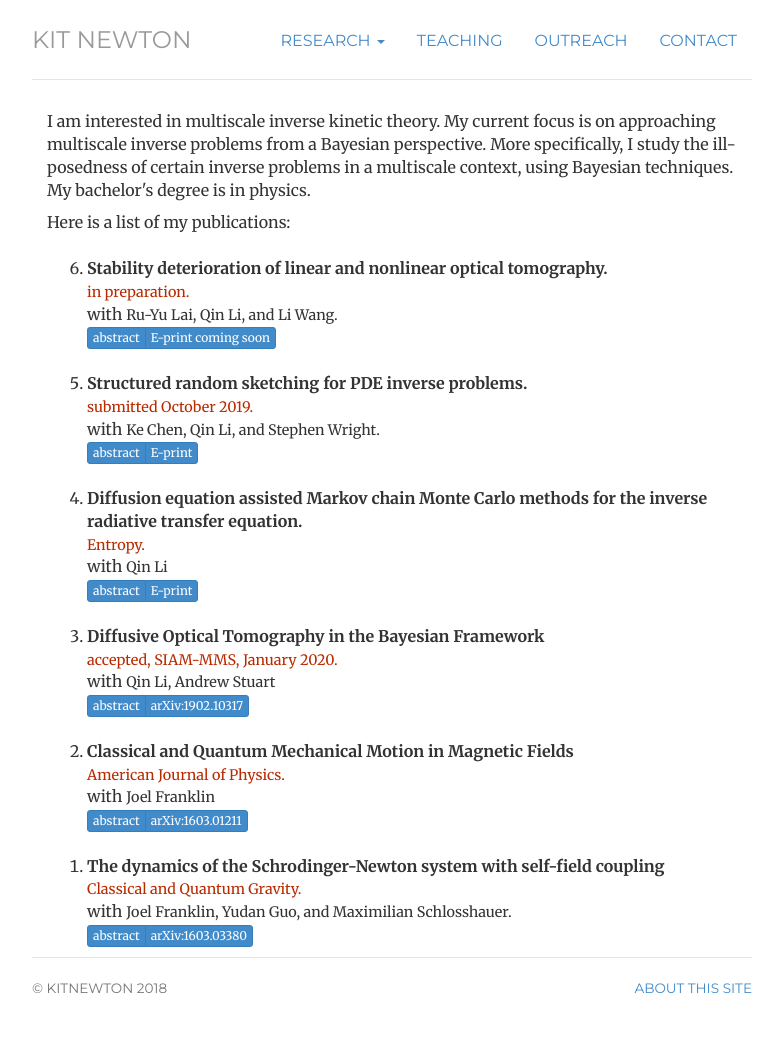
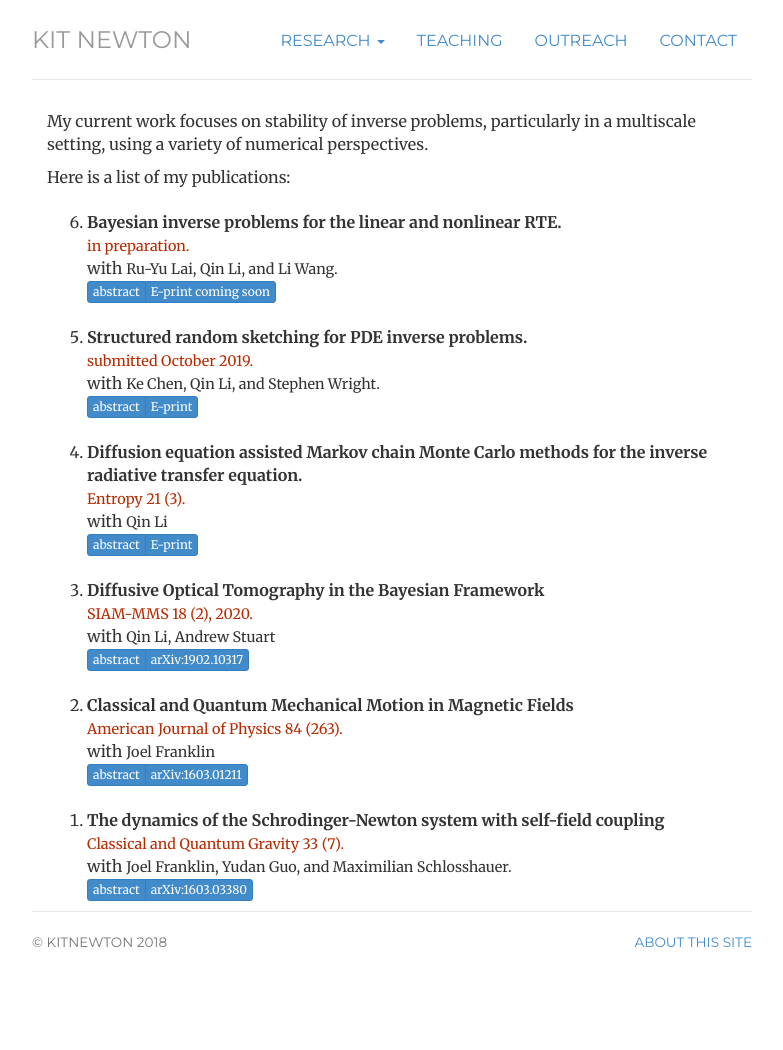
Before and after one commit to kitcnewton/kitcnewton.github.io, a Jekyll site: the page built from publications/index.html, in a window 1280 px wide. Shown: the whole page, without its empty margins (248-1031 px from the left). Built offline with Jekyll 4.4.1, drawn with Linux system fonts in a browser that asks for light colours; formulas are drawn with MathJax 3; after the commit the page ends 1004 px from its top, so only the background shows below that.

Commit message:
mostly sad

```diff
--- a/index.html
+++ b/index.html
@@ -18,7 +18,7 @@ description: Kit Newton is a graduate student at the University of Wisconsin - M
 		In Fall 2020 I will be an assistant professor in math at <a href="https://www.dvc.edu/">Diablo Valley College</a>, in addition to being affiliated with <a href="https://www.msri.org/web/cms">MSRI</a>.</p>
 
 	<div class="btn-group btn-group">
-			<a href="cv/CV-Newton-February-2020.pdf" class="btn btn-primary">CV</a>
+			<a href="cv/CV-Newton-June-2020.pdf" class="btn btn-primary">CV</a>
 		</div>
 	</div>
 </div>
--- a/publications/index.html
+++ b/publications/index.html
@@ -7,7 +7,7 @@ description: Kit Newton's Research Page
 <div class="container">
 <script src="https://polyfill.io/v3/polyfill.min.js?features=es6"></script>
 <script id="MathJax-script" async src="https://cdn.jsdelivr.net/npm/mathjax@3/es5/tex-mml-chtml.js"></script>
-<p> I am interested in multiscale inverse kinetic theory. My current focus is on approaching multiscale inverse problems from a Bayesian perspective. More specifically, I study the ill-posedness of certain inverse problems in a multiscale context, using Bayesian techniques. My bachelor's degree is in physics.</p>
+<p> My current work focuses on stability of inverse problems, particularly in a multiscale setting, using a variety of numerical perspectives.</p>
 
 Here is a list of my publications:
 
@@ -15,7 +15,7 @@ Here is a list of my publications:
   <br>
 
   <li>
-		<span class="title">Stability deterioration of linear and nonlinear optical tomography.</span>
+		<span class="title">Bayesian inverse problems for the linear and nonlinear RTE.</span>
 		<br>
 		<span class="journal">in preparation.</span>
 		<br />with <span class="coauthor">Ru-Yu Lai, Qin Li, and Li Wang.</span>
@@ -74,7 +74,7 @@ Here is a list of my publications:
   <li>
 		<span class="title">Diffusion equation assisted Markov chain Monte Carlo methods for the inverse radiative transfer equation.</span>
 		<br>
-		<span class="journal">Entropy.</span>
+		<span class="journal">Entropy 21 (3).</span>
 		<br />with <span class="coauthor">Qin Li</span>
 		<br>
 		<div class="btn-group btn-group-xs">
@@ -92,7 +92,7 @@ Here is a list of my publications:
   <li>
 		<span class="title">Diffusive Optical Tomography in the Bayesian Framework</span>
 		<br>
-		<span class="journal">accepted, SIAM-MMS, January 2020.</span>
+		<span class="journal">SIAM-MMS 18 (2), 2020.</span>
 		<br />with <span class="coauthor">Qin Li, Andrew Stuart</span>
 		<br>
 		<div class="btn-group btn-group-xs">
@@ -108,7 +108,7 @@ Here is a list of my publications:
   <li>
 		<span class="title">Classical and Quantum Mechanical Motion in Magnetic Fields</span>
 		<br>
-		<span class="journal">American Journal of Physics.</span>
+		<span class="journal">American Journal of Physics 84 (263).</span>
 		<br />with <span class="coauthor">Joel Franklin</span>
 		<br>
 		<div class="btn-group btn-group-xs">
@@ -124,7 +124,7 @@ Here is a list of my publications:
   <li>
 		<span class="title">The dynamics of the Schrodinger-Newton system with self-field coupling</span>
 		<br>
-		<span class="journal">Classical and Quantum Gravity.</span>
+		<span class="journal">Classical and Quantum Gravity 33 (7).</span>
 		<br />with <span class="coauthor">Joel Franklin, Yudan Guo, and Maximilian Schlosshauer.</span>
 		<br>
 		<div class="btn-group btn-group-xs">
```
Also changed, not shown: presentations/index.html (+12 -0 lines), 1 other file.
